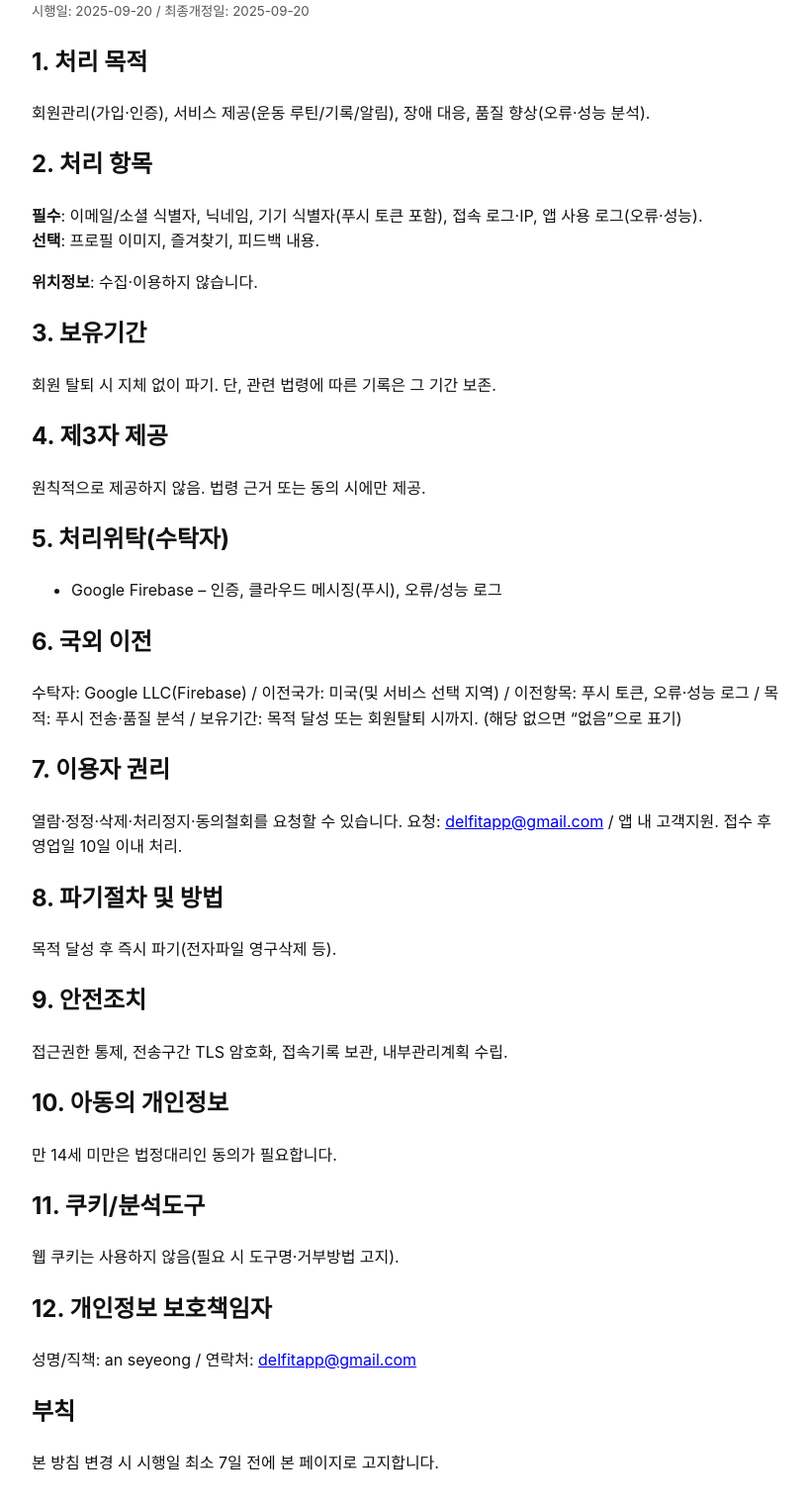
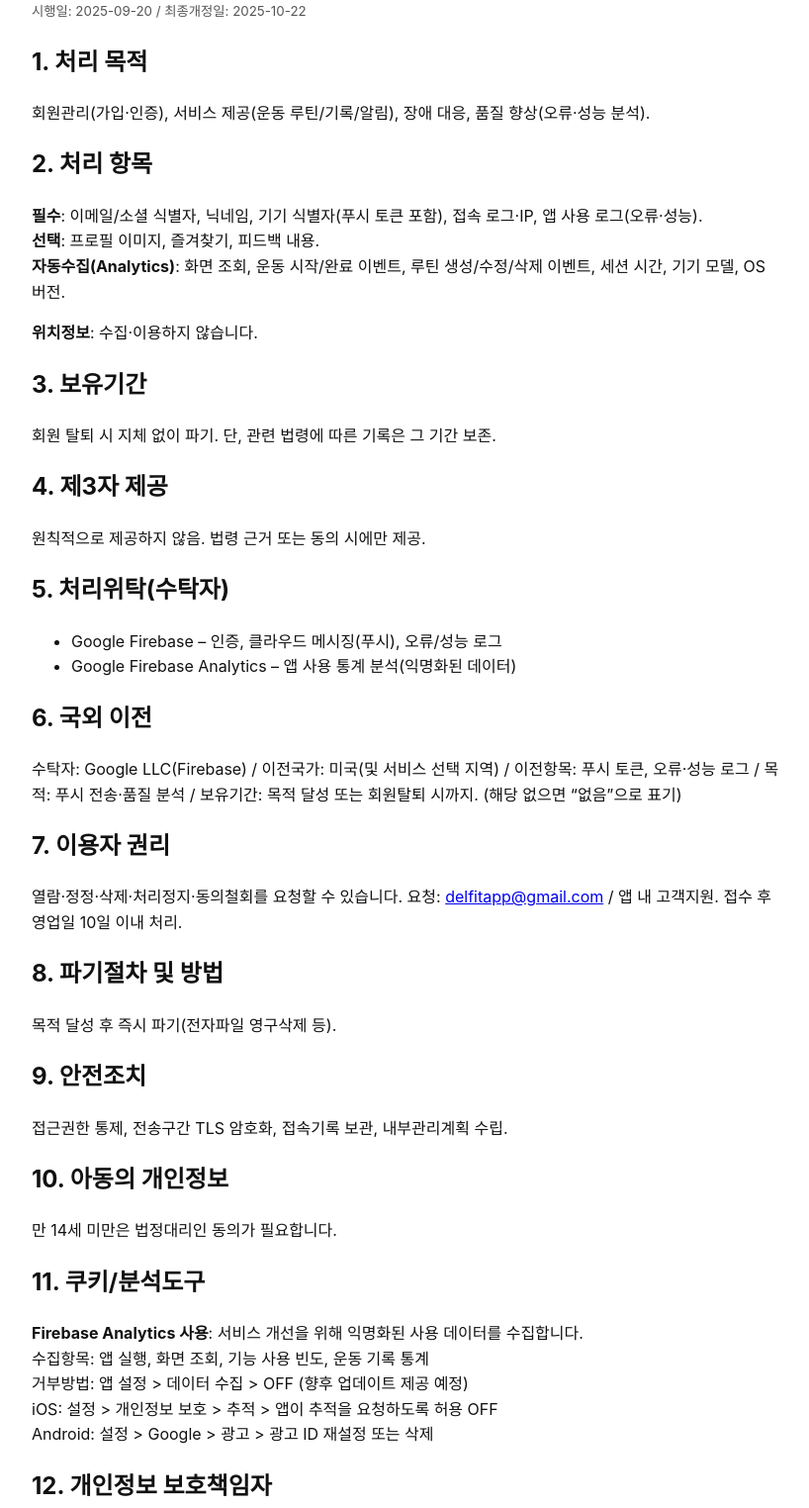
Before and after one commit to sengpari/delfit-app-site, a plain HTML site: page privacy.html in a window 1280 px wide. Shown: the part 101-1625 px from the top of the page at 99% size, without its empty margins (228-1046 px from the left). Drawn offline with Linux system fonts and the light colour scheme.

Commit message:
Update privacy.html

```diff
--- a/privacy.html
+++ b/privacy.html
@@ -4,15 +4,18 @@
 <style>body{font:16px/1.6 -apple-system,BlinkMacSystemFont,Segoe UI,Roboto,Apple SD Gothic Neo,Malgun Gothic,sans-serif;max-width:760px;margin:40px auto;padding:0 16px;color:#111} h1{margin-bottom:8px} small{color:#555}</style>
 </head><body>
 <h1>오키로 개인정보 처리방침</h1>
-<small>시행일: 2025-09-20 / 최종개정일: 2025-09-20</small>
+<small>시행일: 2025-09-20 / 최종개정일: 2025-10-22</small>
 
 <h2>1. 처리 목적</h2>
 <p>회원관리(가입·인증), 서비스 제공(운동 루틴/기록/알림), 장애 대응, 품질 향상(오류·성능 분석).</p>
 
-<h2>2. 처리 항목</h2>
-<p><strong>필수</strong>: 이메일/소셜 식별자, 닉네임, 기기 식별자(푸시 토큰 포함), 접속 로그·IP, 앱 사용 로그(오류·성능).<br>
-<strong>선택</strong>: 프로필 이미지, 즐겨찾기, 피드백 내용.</p>
-<p><strong>위치정보</strong>: 수집·이용하지 않습니다.</p>
+ <h2>2. 처리 항목</h2>
+  <p><strong>필수</strong>: 이메일/소셜 식별자, 닉네임, 기기 식별자(푸시 토큰 포함), 접속 로그·IP, 앱 사용
+  로그(오류·성능).<br>
+  <strong>선택</strong>: 프로필 이미지, 즐겨찾기, 피드백 내용.<br>
+  <strong>자동수집(Analytics)</strong>: 화면 조회, 운동 시작/완료 이벤트, 루틴 생성/수정/삭제 이벤트, 세션 시간,
+  기기 모델, OS 버전.</p>
+  <p><strong>위치정보</strong>: 수집·이용하지 않습니다.</p>
 
 <h2>3. 보유기간</h2>
 <p>회원 탈퇴 시 지체 없이 파기. 단, 관련 법령에 따른 기록은 그 기간 보존.</p>
@@ -21,9 +24,10 @@
 <p>원칙적으로 제공하지 않음. 법령 근거 또는 동의 시에만 제공.</p>
 
 <h2>5. 처리위탁(수탁자)</h2>
-<ul>
-  <li>Google Firebase – 인증, 클라우드 메시징(푸시), 오류/성능 로그</li>
-</ul>
+  <ul>
+    <li>Google Firebase – 인증, 클라우드 메시징(푸시), 오류/성능 로그</li>
+    <li>Google Firebase Analytics – 앱 사용 통계 분석(익명화된 데이터)</li>
+  </ul>
 
 <h2>6. 국외 이전</h2>
 <p>수탁자: Google LLC(Firebase) / 이전국가: 미국(및 서비스 선택 지역) /
@@ -44,7 +48,11 @@
 <p>만 14세 미만은 법정대리인 동의가 필요합니다.</p>
 
 <h2>11. 쿠키/분석도구</h2>
-<p>웹 쿠키는 사용하지 않음(필요 시 도구명·거부방법 고지).</p>
+  <p><strong>Firebase Analytics 사용</strong>: 서비스 개선을 위해 익명화된 사용 데이터를 수집합니다.<br>
+  수집항목: 앱 실행, 화면 조회, 기능 사용 빈도, 운동 기록 통계<br>
+  거부방법: 앱 설정 > 데이터 수집 > OFF (향후 업데이트 제공 예정)<br>
+  iOS: 설정 > 개인정보 보호 > 추적 > 앱이 추적을 요청하도록 허용 OFF<br>
+  Android: 설정 > Google > 광고 > 광고 ID 재설정 또는 삭제</p>
 
 <h2>12. 개인정보 보호책임자</h2>
 <p>성명/직책: an seyeong / 연락처: <a href="mailto:delfitapp@gmail.com">delfitapp@gmail.com</a></p>
```
